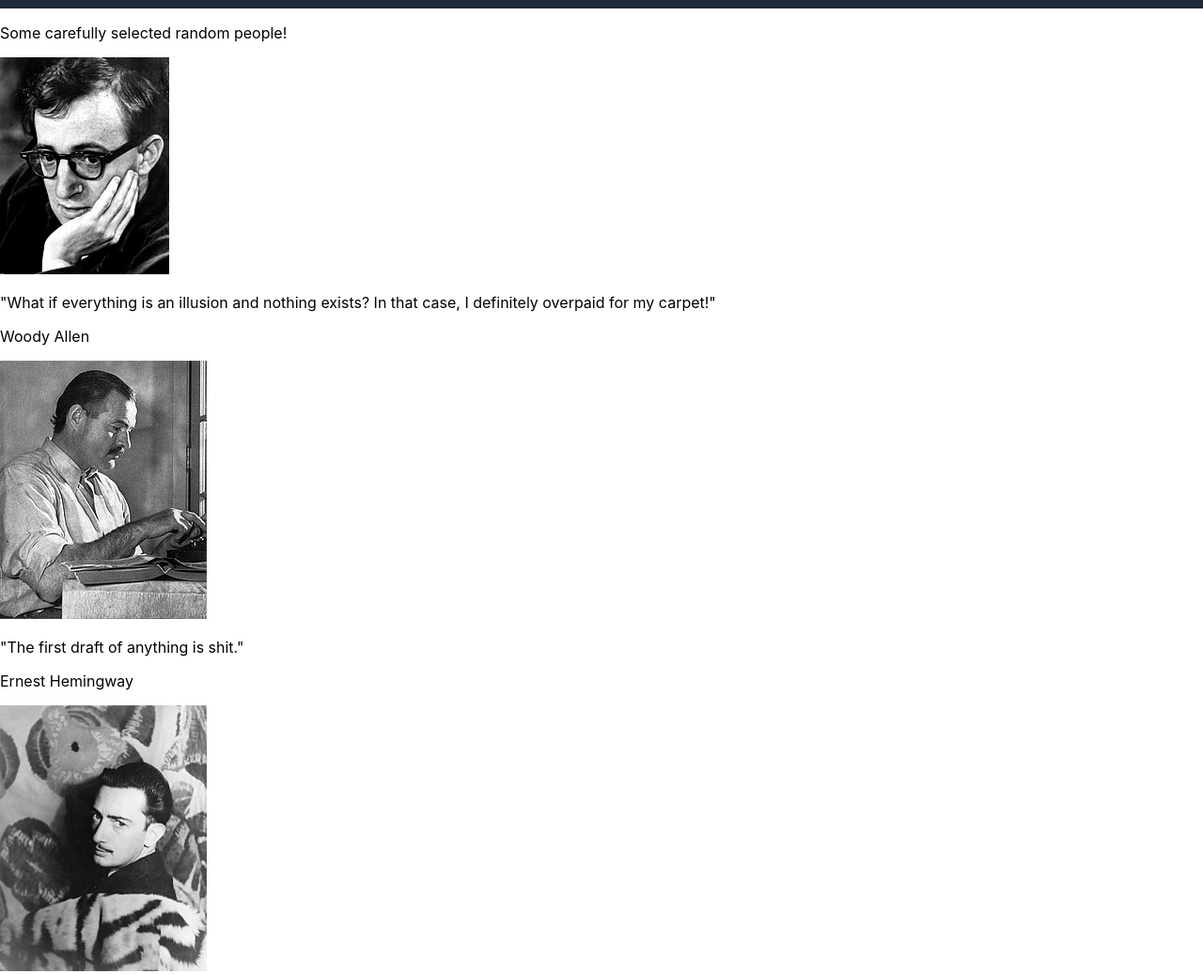
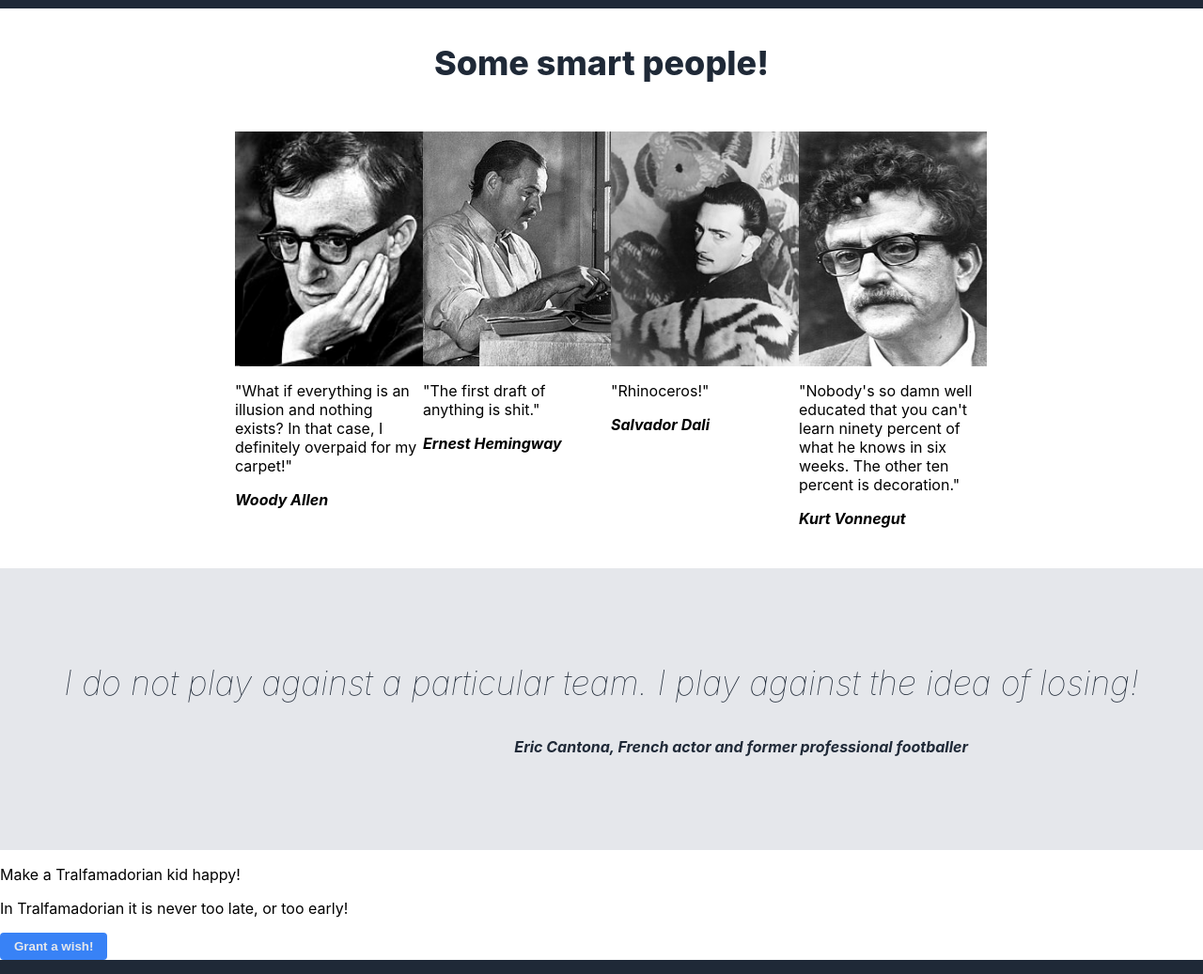
Before and after one commit to Aliqc7/Landing-page, a plain HTML site: page index.html in a window 1280 px wide. Shown: the part 540-1577 px from the top of the page at 94% size. Drawn offline with Linux system fonts and the light colour scheme.

Commit message:
Style top, middle, and footer sections

```diff
--- a/index.html
+++ b/index.html
@@ -25,31 +25,31 @@
 
             </div>
             <div class="top">
-                <p>Some carefully selected random people!</p>
+                <p class="top-title">Some smart people!</p>
                 <div class="top-container">
                     <div class="img-text">
-                        <img src="./img/allen.jpg" alt="Woody Allen">
+                        <img class="quote"  src="./img/allen.jpg" alt="Woody Allen">
                         <div class="text">
                             <p class="quote">"What if everything is an illusion and nothing exists? In that case, I definitely overpaid for my carpet!"</p>
                             <p class="quotee"> Woody Allen </p>
                         </div>
                       </div>
                       <div class="img-text">
-                        <img src="./img/hemingway.jpg" alt="Ernest Hemingway">
+                        <img class="quote" src="./img/hemingway.jpg" alt="Ernest Hemingway">
                         <div class="text">
                             <p class="quote">"The first draft of anything is shit."</p>
                             <p class="quotee"> Ernest Hemingway  </p>
                         </div>
                       </div>
                       <div class="img-text">
-                        <img src="./img/dali.jpg" alt="Salvador Dali">
+                        <img class="quote" src="./img/dali.jpg" alt="Salvador Dali">
                         <div class="text">
                             <p class="quote">"Rhinoceros!"</p>
                             <p class="quotee"> Salvador Dali  </p>
                         </div>
                       </div>
                       <div class="img-text">
-                        <img src="./img/vonnegut.jpg" alt="Kurt Vonnegut">
+                        <img class="quote" src="./img/vonnegut.jpg" alt="Kurt Vonnegut">
                         <div class="text">
                             <p class="quote">"Nobody's so damn well educated that you can't learn ninety percent of what he knows in six weeks. The other ten percent is decoration."</p>
                             <p class="quotee"> Kurt Vonnegut </p>
--- a/styles.css
+++ b/styles.css
@@ -48,3 +48,62 @@ button{
     border: none;
     border-radius: 4px;
 }
+.top-container{
+    display: flex;
+    justify-content: space-between;
+    padding: 15px 250px;
+    margin-bottom: 250px;
+}
+.img-text{
+    display: inline-flex;
+    flex-direction: column;
+    width: 200px;
+    height: 200px;
+
+}
+
+img.quote{
+    width: 200px;
+    height: 250px;
+    flex:0;
+}
+
+.top-title{
+    font-size: 36px;
+    font-weight: 800;
+    color: #1F2937;
+    text-align: center;
+}
+
+.top .quotee{
+    font-weight: 700;
+    font-style: italic;
+}
+
+.middle{
+    background-color: #E5E7EB;
+}
+
+.middle .quote{
+    font-size: 36px;
+    font-style: italic;
+    font-weight: lighter;
+    color: #1F2937;
+    text-align: center;
+    padding-top: 100px;
+}
+
+.middle .quotee{
+    font-weight: 700;
+    font-style: italic;
+    color: #1F2937;
+    text-align: right;
+    padding: 0 250px 100px 0;
+}
+
+.footer{
+    background-color: #1F2937;
+    text-align: center;
+    color: #E5E7EB;
+    padding: 10px 0;
+}
```
